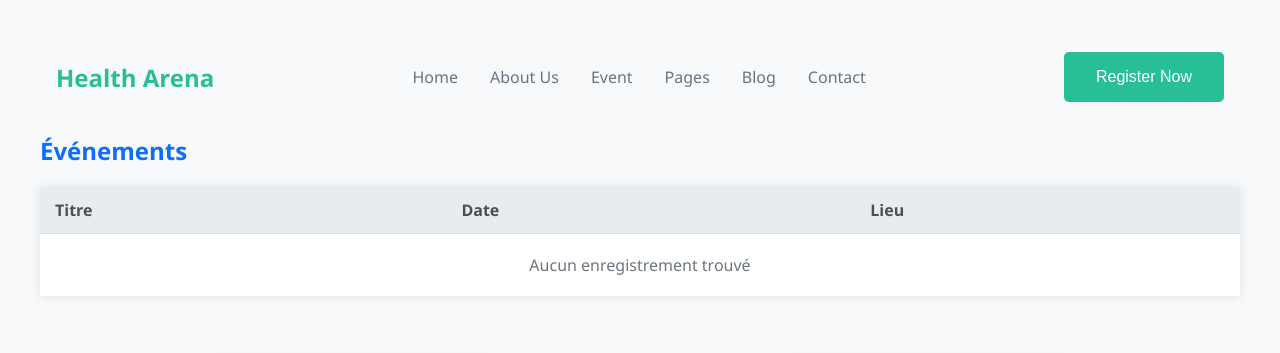
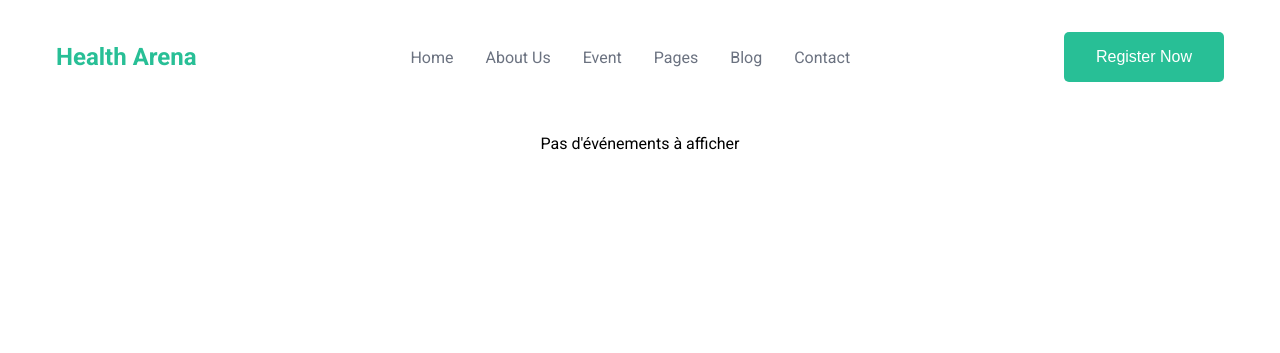
Before and after one commit to haider0708/pidev-v1.0, a Symfony app: template templates/front/indexFront.html.twig in a window 1280 px wide. Shown: the top 353 px of the page. Run offline with Twig, Linux system fonts and the light colour scheme; the template is opened without the code that fills it, so the values that code supplies are empty; some libraries are stand-ins or nearby versions.

Commit message:
version finale gestion event

```diff
--- a/templates/back/index.html.twig
+++ b/templates/back/index.html.twig
@@ -787,7 +787,7 @@ body {
 					</table>
 				</div>
 
-					{% endblock %}
+
 				</div>
 				<div class="todo">
 					<div class="head">
@@ -817,6 +817,7 @@ body {
 							<i class='bx bx-dots-vertical-rounded' ></i>
 						</li>
 					</ul>
+					{% endblock %}
 				</div>
 			</div>
 		</main>
--- a/templates/event/edit.html.twig
+++ b/templates/event/edit.html.twig
@@ -4,7 +4,7 @@
 
     {{ include('event/_form.html.twig', {'button_label': 'Update'}) }}
 
-    <a href="{{ path('app_event_index') }}">back to list</a>
+    <a href="{{ path('app_event_index') }}">Back to list</a>
 
     {{ include('event/_delete_form.html.twig') }}
 {% endblock %}
--- a/templates/event/index.html.twig
+++ b/templates/event/index.html.twig
@@ -3,18 +3,18 @@
 <link rel="stylesheet" href="https://stackpath.bootstrapcdn.com/bootstrap/4.5.2/css/bootstrap.min.css">
 <div class="order">
 					<div class="head">
-						<h3>events</h3>
+						<h3>Events</h3>
 						<i class='bx bx-search' ></i>
 						<i class='bx bx-filter' ></i>
 					</div>
     <table>
         <thead>
             <tr>
-                <th>Id</th>
+                <th>ID</th>
                 <th>Titre</th>
                 <th>Date</th>
                 <th>Lieu</th>
-                <th>actions</th>
+                <th>Actions</th>
             </tr>
         </thead>
         <tbody>
--- a/templates/event/new.html.twig
+++ b/templates/event/new.html.twig
@@ -4,7 +4,7 @@
 
     {{ include('event/_form.html.twig') }}
 
-    <a href="{{ path('app_event_index') }}">back to list</a>
+    <a href="{{ path('app_event_index') }}">Back to list</a>
     <style>
     /* Styles globaux */
     body {
--- a/templates/front/indexFront.html.twig
+++ b/templates/front/indexFront.html.twig
@@ -1,140 +1,34 @@
 {% extends 'front/front.html.twig' %}
 
 {% block content %}
+
+<div class="events-container">
+    {% for event in events %}
+    <div class="event-card">
+
+        <div class="event-info">
+            <h3>{{ event.titre }}</h3>
+            <p class="event-date">Date: {{ event.date|date('d F Y') }}</p>
+            <p class="event-lieu">Lieu: {{ event.lieu}}</p>
+        </div>
+    </div>
+    {% else %}
+    <div>Pas d'événements à afficher</div>
+    {% endfor %}
+</div>
+
+
+
 <style>
-
-/* Reset some default styles */
-body, h3, table {
-    margin: 0;
-    padding: 0;
-    box-sizing: border-box;
+:root {
+    --background-color: #fff;
+    --box-shadow-color: rgba(0, 0, 0, 0.1);
+    --hover-box-shadow-color: rgba(0, 0, 0, 0.2);
+    --transition-speed: 0.2s;
+    --border-radius: 8px;
 }
 
-/* Body and overall page styling */
-body {
-    font-family: 'Segoe UI', Tahoma, Geneva, Verdana, sans-serif;
-    background-color: #f8f9fa;
-    color: #212529;
-    padding: 20px;
-}
-
-/* Event header styling */
-.event-header {
-    display: flex;
-    justify-content: space-between;
-    align-items: center;
-    margin-bottom: 20px;
-}
-
-.event-title {
-    color: #0d6efd; /* Soft blue for a healthcare look */
-    font-size: 24px;
-}
-
-.event-actions i {
-    font-size: 24px;
-    margin-left: 10px;
-    cursor: pointer;
-    color: #0d6efd;
-}
-
-/* Table styling */
-.event-table {
-    width: 100%;
-    border-collapse: collapse;
-    margin-bottom: 20px;
-    background-color: #fff;
-    box-shadow: 0 0 10px rgba(0, 0, 0, 0.1);
-}
-
-.event-table th,
-.event-table td {
-    text-align: left;
-    padding: 12px 15px;
-    border-bottom: 1px solid #dee2e6;
-}
-
-.event-table th {
-    background-color: #e9ecef;
-    color: #495057;
-}
-
-.event-table tr:last-child td {
-    border-bottom: none;
-}
-
-/* No records found row styling */
-.event-table tbody tr td[colspan="3"] {
-    text-align: center;
-    color: #6c757d;
-    padding: 20px;
-}
-
-/* Responsiveness */
-@media screen and (max-width: 768px) {
-    .event-header {
-        flex-direction: column;
-        align-items: flex-start;
-    }
-
-    .event-actions {
-        margin-top: 10px;
-    }
-}
-
-</style>
-<div class="order">
-    <div class="event-header">
-        <h3 class="event-title">Événements</h3>
-        <div class="event-actions">
-            <i class='bx bx-search' aria-hidden="true"></i>
-            <i class='bx bx-filter' aria-hidden="true"></i>
-        </div>
-    </div>
-    <table class="event-table">
-        <thead>
-            <tr>
-                <th>Titre</th>
-                <th>Date</th>
-                <th>Lieu</th>
-            </tr>
-        </thead>
-        <tbody>
-            {% for event in events %}
-                <tr>
-                    <td>{{ event.titre }}</td>
-                    <td>{{ event.date|date('Y-m-d') }}</td>
-                    <td>{{ event.lieu }}</td>
-                </tr>
-            {% else %}
-                <tr>
-                    <td colspan="3">Aucun enregistrement trouvé</td>
-                </tr>
-            {% endfor %}
-        </tbody>
-    </table>
-</div>
-
-<div class="events-container">
-    <div class="event-card">
-        <img src="chemin_vers_image_evenement_1.jpg" alt="Nom Evenement 1" class="event-image">
-        <div class="event-info">
-            <h3>Nom de l'Événement 1</h3>
-            <p class="event-date">Date: 24 Février 2024</p>
-            <p class="event-description">Description courte de l'événement. Quelques détails supplémentaires ici.</p>
-        </div>
-    </div>
-    <div class="event-card">
-        <img src="chemin_vers_image_evenement_2.jpg" alt="Nom Evenement 2" class="event-image">
-        <div class="event-info">
-            <h3>Nom de l'Événement 2</h3>
-            <p class="event-date">Date: 10 Mars 2024</p>
-            <p class="event-description">Description courte de l'événement. Plus d'informations sur ce qui est prévu.</p>
-        </div>
-    </div>
-    <!-- Répétez pour d'autres événements -->
-</div>
-<style>.events-container {
+.events-container {
     display: flex;
     flex-wrap: wrap;
     justify-content: space-around;
```
Also changed, not shown: other parts of templates/front/indexFront.html.twig (+26 -11 lines).
